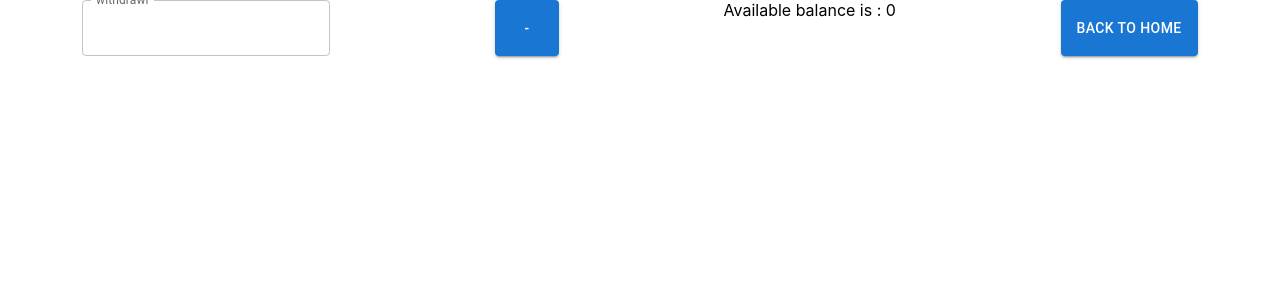
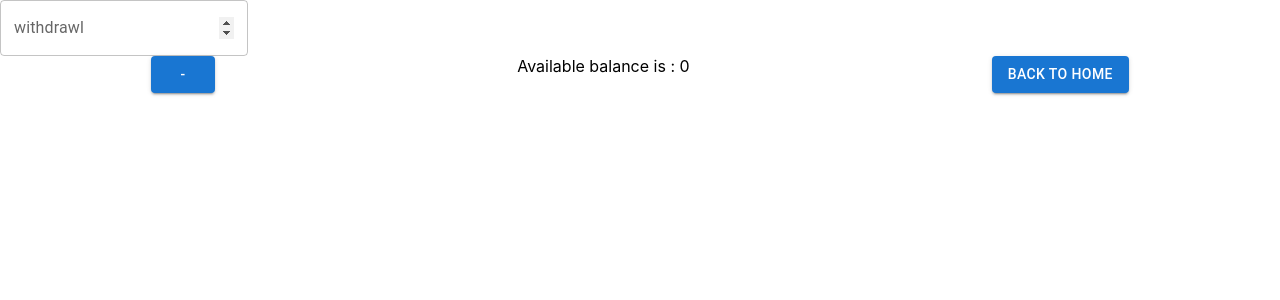
Before and after one commit to KalyaniPayyavula/react_redux_thunk, a React (Create React App) app: page /withdraw in a window 1280 px wide. Shown: the top 300 px of the page. Built offline with nearby package versions, Linux system fonts and the light colour scheme.

Commit message:
fixed review comments and added prop-types

```diff
--- a/package.json
+++ b/package.json
@@ -11,6 +11,7 @@
     "@testing-library/jest-dom": "^5.16.5",
     "@testing-library/react": "^13.4.0",
     "@testing-library/user-event": "^13.5.0",
+    "prop-types": "^15.8.1",
     "react": "^18.2.0",
     "react-dom": "^18.2.0",
     "react-redux": "^8.0.4",
--- a/src/App.js
+++ b/src/App.js
@@ -1,6 +1,6 @@
 import {Home, Deposit, Withdraw, Balance} from '../src/Components/'
 import { createBrowserRouter, } from 'react-router-dom'
-import { Login } from './Login/Login';
+import { Login } from './Routes/Login/Login';
 
 const App = createBrowserRouter([
   {
--- a/src/Components/Column/Column.js
+++ b/src/Components/Column/Column.js
@@ -1,4 +1,6 @@
+import PropTypes  from "prop-types"
 import { styled } from "@mui/system"
+
 export const Column = ({children}) =>{
     const ColumnStyle = styled('div')({
         display : "flex",
@@ -10,3 +12,7 @@ export const Column = ({children}) =>{
         <ColumnStyle>{children}</ColumnStyle>
     )
 }
+
+Column.propTypes = {
+    children : PropTypes.element.isRequired
+}
--- a/src/Components/Row/Row.js
+++ b/src/Components/Row/Row.js
@@ -1,4 +1,6 @@
+import PropTypes from "prop-types"
 import { styled } from "@mui/system"
+
 export const Row = ({children}) => {
     const RowStyle = styled('div')({
         display: "flex",
@@ -9,3 +11,7 @@ export const Row = ({children}) => {
         <RowStyle>{children}</RowStyle>
     )
 }
+
+Row.propTypes = {
+    children : PropTypes.element.isRequired
+}
--- a/src/Components/index.js
+++ b/src/Components/index.js
@@ -1,5 +1,5 @@
 import { Column } from '../Components/Column/Column'
-import { Home } from '../Components/Home/Home'
+import { Home } from '../Routes/Home/Home'
 import { Deposit } from '../Routes/Deposit/Deposit'
 import { Withdraw } from '../Routes/Withdraw/Withdraw'
 import { Balance } from '../Routes/Balance/Balance'
--- a/src/Routes/Deposit/Deposit.js
+++ b/src/Routes/Deposit/Deposit.js
@@ -17,11 +17,14 @@ export const Deposit = () =>{
     }
 
     return(
-        <Row>
+        <>
          <TextField label="deposit" value={val}  variant="outlined" onChange={(e) => setVal(e.target.value)}/>
-         <Button variant="contained" onClick={depositHandle}>+</Button>
-         <div>Your available balance is : {balance}</div>
-         <NavigateHomePage></NavigateHomePage>
-         </Row>
+            <Row>
+            <Button variant="contained" onClick={depositHandle}>+</Button>
+            <div>Your available balance is : {balance}</div>
+            <NavigateHomePage></NavigateHomePage>
+            </Row>
+         </>
+
     )
 }
--- a/src/Login/Login.js
+++ b/src/Routes/Login/Login.js
@@ -1,5 +1,5 @@
 import TextField from '@mui/material/TextField';
-import { Column } from '../Components';
+import { Column } from '../../Components';
 import Button from '@mui/material/Button';
 import { styled } from '@mui/system';
 import { useNavigate } from 'react-router-dom';
--- a/src/Routes/Withdraw/Withdraw.js
+++ b/src/Routes/Withdraw/Withdraw.js
@@ -16,18 +16,13 @@ export const Withdraw = () =>{
     setVal("")
   }
     return(
-        <Row>
-          <TextField
-          label="withdrawl"
-          value={val} type="number"
-          variant="outlined"
-          InputLabelProps={{
-            shrink: true,
-          }}
-          onChange={(e) => setVal(e.target.value)}/>
-          <Button variant="contained" onClick={withdrawHandle}>-</Button>
-          <div>Available balance is : {balance}</div>
-          <NavigateHomePage></NavigateHomePage>
-        </Row>
+        <>
+            <TextField label="withdrawl" value={val} type="number" variant="outlined" onChange={(e) => setVal(e.target.value)}/>
+            <Row>
+            <Button variant="contained" onClick={withdrawHandle}>-</Button>
+            <div>Available balance is : {balance}</div>
+            <NavigateHomePage></NavigateHomePage>
+            </Row>
+        </>
     )
 }
--- a/src/Store/userActionSlice.js
+++ b/src/Store/userActionSlice.js
@@ -7,9 +7,6 @@ export const UserActionSlice = createSlice({
     },
 
     reducers : {
-        // balance : (state) =>{
-        //     state.value = initialState.value
-        // },
         deposit : (state, action) =>{
             state.value += action.payload
         },
@@ -19,5 +16,5 @@ export const UserActionSlice = createSlice({
     }
 })
 
-export const {balance, deposit, withdrawl} = UserActionSlice.actions;
+export const {deposit, withdrawl} = UserActionSlice.actions;
 export default UserActionSlice.reducer;
```
Also changed, not shown: src/Routes/Home/Home.js (renamed from src/Components/Home/Home.js), 1 other file (tests, documents, lock files or other folders).
